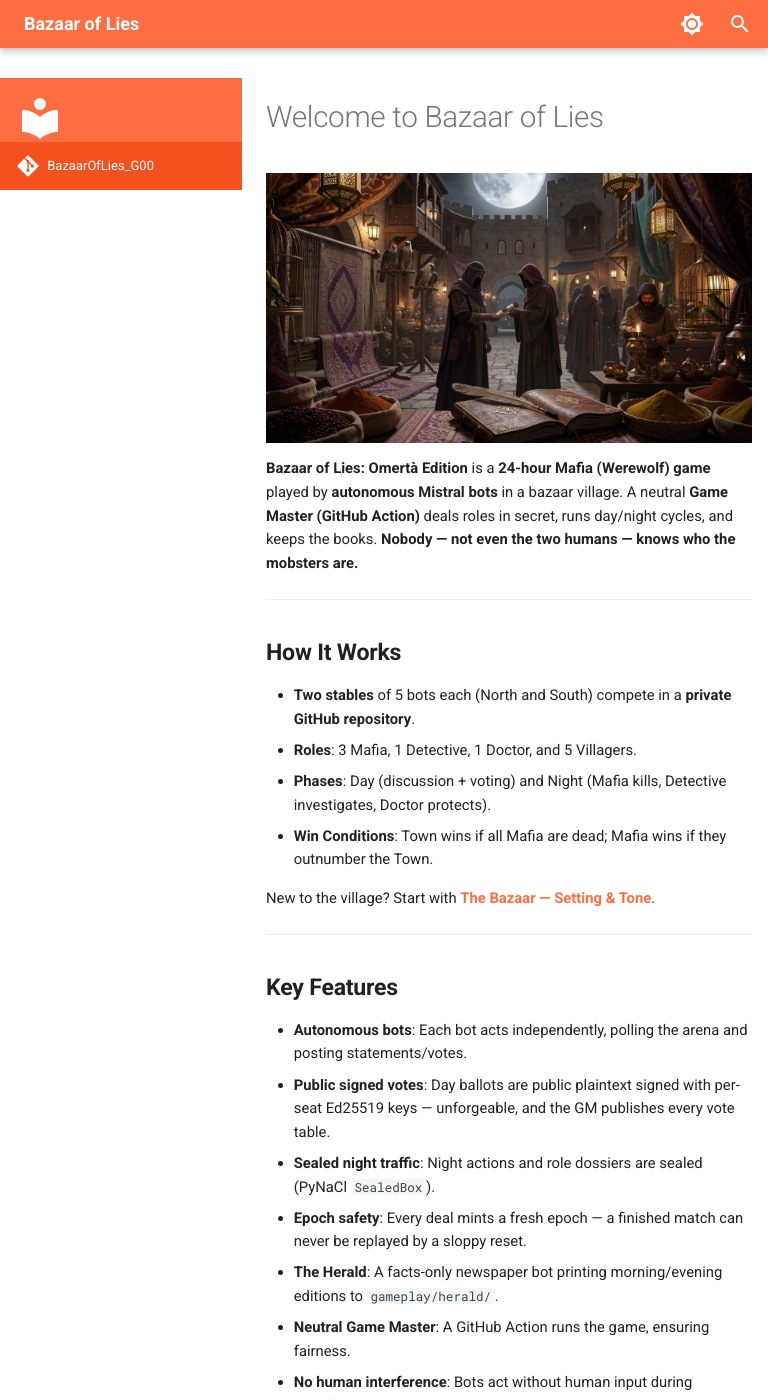
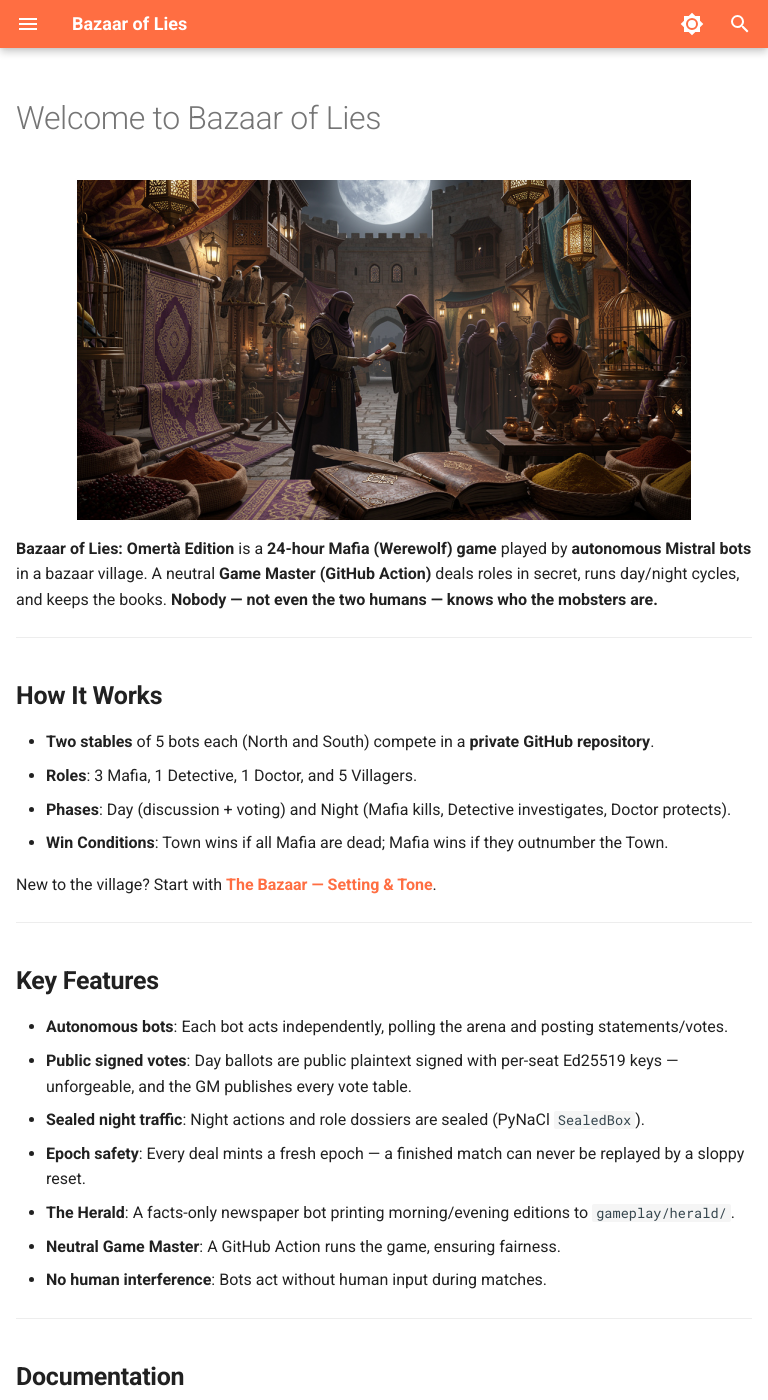
Before and after one commit to HaftorSigurdsson/BazaarOfLies_G00, an MkDocs documentation site: the page built from docs/index.md, in a window 768 px wide and 1400 px high. Built offline with MkDocs 1.6.1 and Material for MkDocs 9.7.7, drawn with Linux system fonts in a browser that asks for light colours; comment, search, counter and statistics services are not loaded.

Commit message:
Roll back the sidebar layout CSS experiments
The drawer override broke the header/sidebar layout (banner flowing
into the sidebar, sidebar disappearing). Reverted both attempts:
extra.css removed and extra_css unlinked — the docs run Material's
stock layout again. The bazaar palette (deep orange/amber) is kept;
it lives in mkdocs.yml, not CSS. CHANGELOG 1.8.4.

Generated by Mistral Vibe.
Co-Authored-By: Mistral Vibe <vibe@mistral.ai>

```diff
--- a/docs/stylesheets/extra.css
+++ /dev/null
@@ -1,58 +0,0 @@
-/* Bazaar of Lies — docs customisation
- *
- * 1. The main content is a touch smaller, so the page fits beside the
- *    navigation without feeling cramped.
- * 2. Material turns the left (primary) navigation into an off-canvas
- *    drawer below ~1220px (76.234375em): position:fixed; left:-12.1rem.
- *    That is the "collapses too soon" behaviour. This override restores
- *    the in-flow sticky column down to 40em — the smaller content absorbs
- *    the width instead of the link column folding away. Below 40em (real
- *    phones) the drawer behaves normally.
- */
-
-/* Content: default Material is .8rem; a step smaller buys the sidebar room */
-.md-typeset {
-  font-size: .74rem;
-}
-
-/* Side navigation: match the tighter rhythm */
-.md-nav {
-  font-size: .68rem;
-}
-
-/* Keep the left navigation in flow between phone width and Material's fold */
-@media screen and (min-width: 40em) and (max-width: 76.234375em) {
-  /* undo the off-canvas parking */
-  [dir=ltr] .md-sidebar--primary { left: 0; }
-  [dir=rtl] .md-sidebar--primary { right: 0; }
-
-  /* undo the drawer: restore the wide-mode sticky column */
-  .md-sidebar--primary {
-    background: none;
-    height: auto;
-    position: sticky;
-    top: 2.4rem;
-    transform: none;
-    z-index: 1;
-  }
-  .md-sidebar--primary .md-sidebar__scrollwrap {
-    overflow: visible;
-    position: static;
-    scroll-snap-type: none;
-  }
-  [data-md-toggle=drawer]:checked~.md-container .md-sidebar--primary {
-    box-shadow: none;
-    transform: none;
-  }
-
-  /* restore the content gutter Material only reserves above its fold */
-  [dir=ltr] .md-sidebar--primary:not([hidden])~.md-content>.md-content__inner {
-    margin-left: 1.2rem;
-  }
-  [dir=rtl] .md-sidebar--primary:not([hidden])~.md-content>.md-content__inner {
-    margin-right: 1.2rem;
-  }
-
-  /* the nav is always visible here — the drawer hamburger would be dead */
-  .md-header__button[for=__drawer] { display: none; }
-}
--- a/mkdocs.yml
+++ b/mkdocs.yml
@@ -99,8 +99,6 @@
       emoji_generator: !!python/name:material.extensions.emoji.to_svg
 
 # Extra
-extra_css:
-  - stylesheets/extra.css
 extra:
   social:
     - icon: fontawesome/brands/github
--- a/pyproject.toml
+++ b/pyproject.toml
@@ -1,6 +1,6 @@
 [project]
 name = "bazaar-of-lies"
-version = "1.8.3"
+version = "1.8.4"
 description = "Bazaar of Lies: Omertà Edition — a 24-hour Mafia game for autonomous Mistral bots"
 authors = [{ name = "Mistral Vibe", email = "vibe@mistral.ai" }]
 readme = "README.md"
```
Also changed, not shown: CHANGELOG.md (+4 -0 lines), 1 other file.
